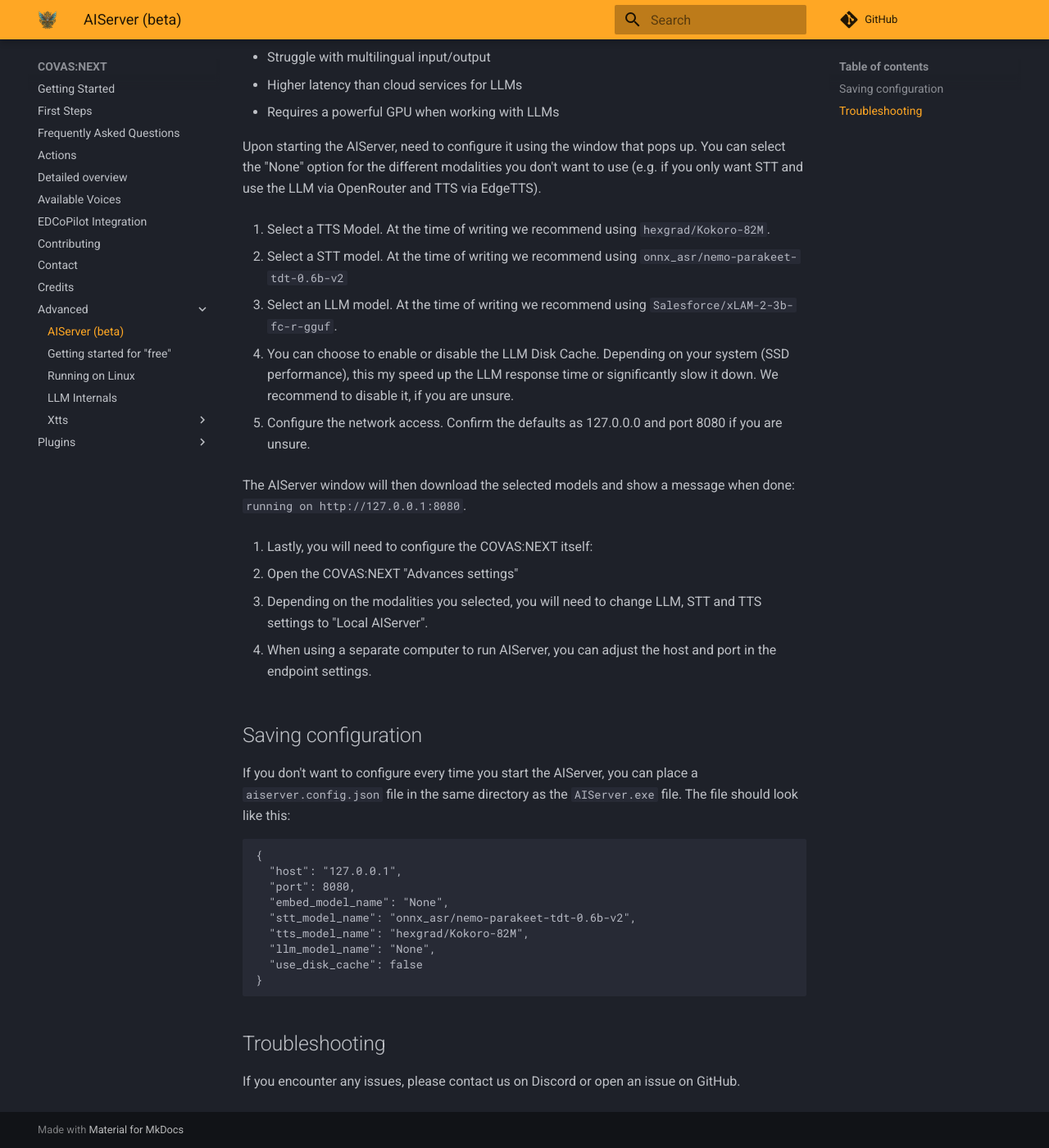
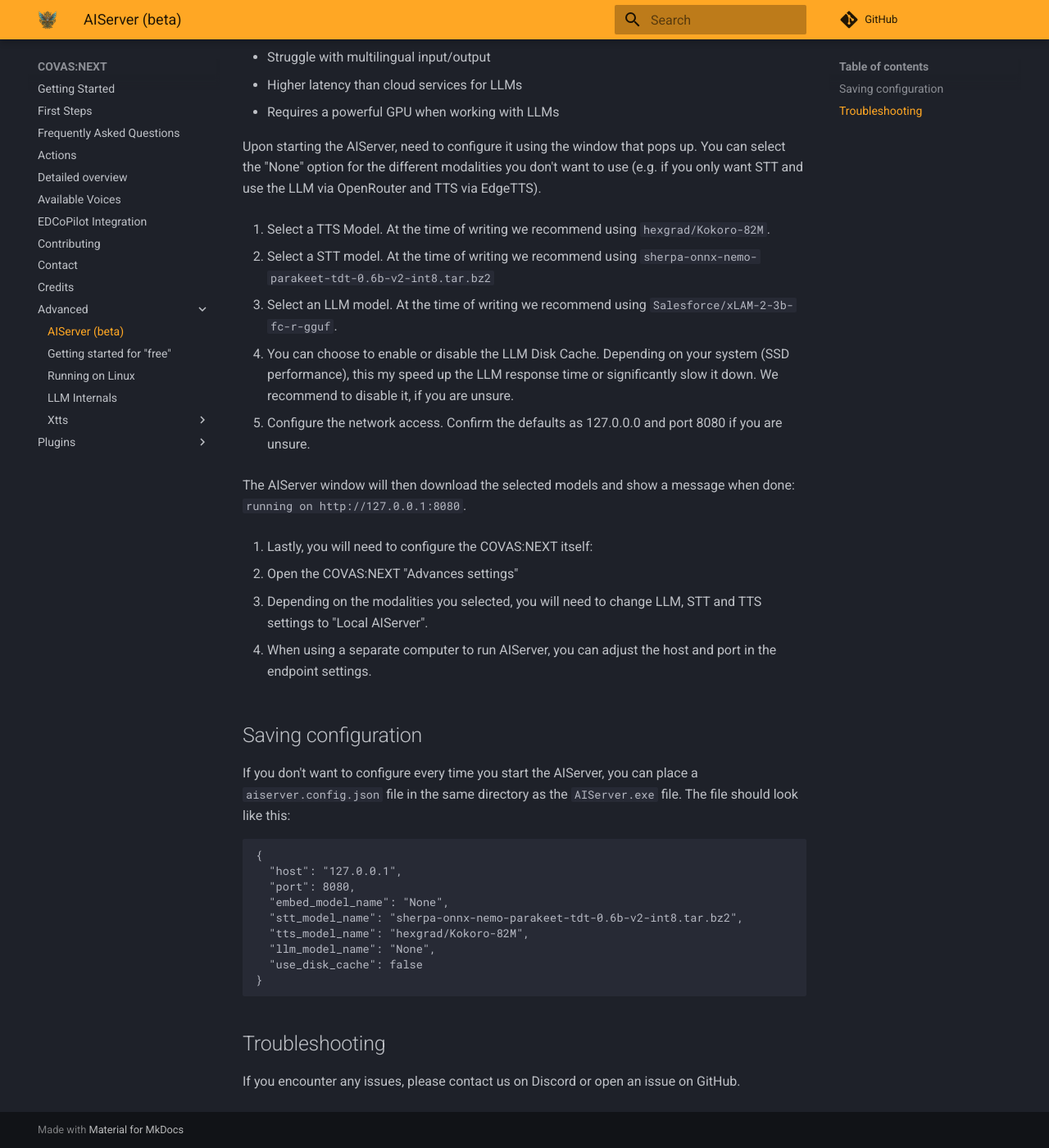
Before and after one commit to RatherRude/Elite-Dangerous-AI-Integration, an MkDocs documentation site: the page built from docs/advanced/AIServer.md, in a window 1280 px wide and 1400 px high, scrolled down 519 px. Shown: the whole window at 82% size. Built offline with MkDocs 1.6.1 and Material for MkDocs 9.7.7, drawn with Linux system fonts in a browser that asks for light colours; comment, search, counter and statistics services are not loaded.

Commit message:
fix(docs): updated aiserver model names

```diff
--- a/docs/advanced/AIServer.md
+++ b/docs/advanced/AIServer.md
@@ -24,7 +24,7 @@
 
 1. Select a TTS Model. At the time of writing we recommend using `hexgrad/Kokoro-82M`.
 
-2. Select a STT model. At the time of writing we recommend using `onnx_asr/nemo-parakeet-tdt-0.6b-v2`
+2. Select a STT model. At the time of writing we recommend using `sherpa-onnx-nemo-parakeet-tdt-0.6b-v2-int8.tar.bz2`
 
 3. Select an LLM model. At the time of writing we recommend using `Salesforce/xLAM-2-3b-fc-r-gguf`.
 
@@ -51,7 +51,7 @@
   "host": "127.0.0.1",
   "port": 8080,
   "embed_model_name": "None",
-  "stt_model_name": "onnx_asr/nemo-parakeet-tdt-0.6b-v2",
+  "stt_model_name": "sherpa-onnx-nemo-parakeet-tdt-0.6b-v2-int8.tar.bz2",
   "tts_model_name": "hexgrad/Kokoro-82M",
   "llm_model_name": "None",
   "use_disk_cache": false
```
